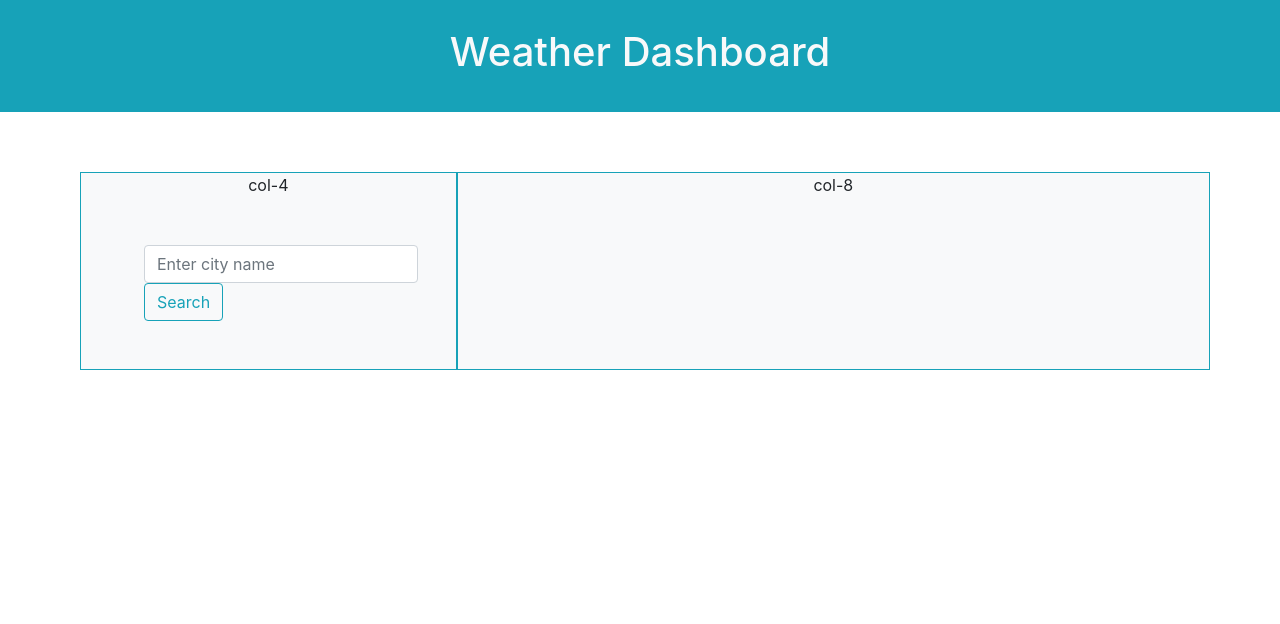
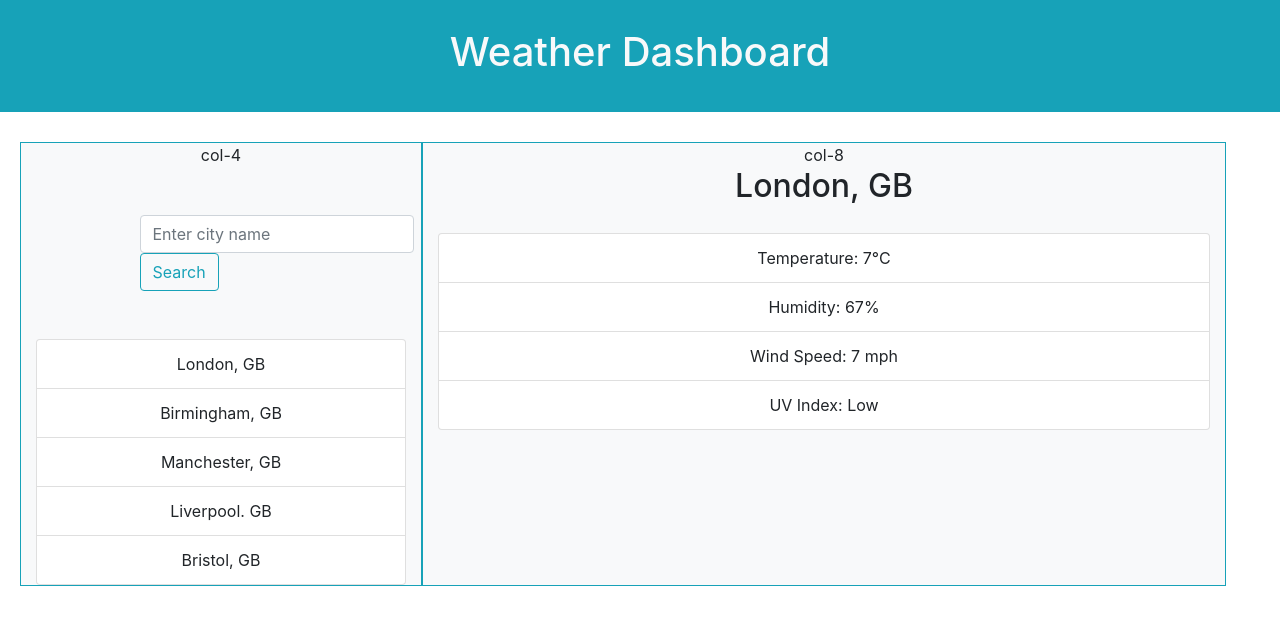
Before and after one commit to gemmac-coder/Weather_Dashboard, a plain HTML site: page index.html in a window 1280 px wide. Drawn offline with nearby package versions, Linux system fonts and the light colour scheme.

Commit message:
added basic html elements - except 5 day forecast

```diff
--- a/assets/css/style.css
+++ b/assets/css/style.css
@@ -3,13 +3,24 @@
   padding: 20px;
 }
 
-.container {
-  padding-top: 30px;
- width: 100%;
-
 .row {
   padding-top: 30px;
   padding-left: 10px;
+  width: 100%;
+}
+
+#div-row {
+  margin-left: 10px;
+  margin-right: 10px;
+  width: 95%;
+}
+
+#left-column {
+  margin-left: 20px;
+}
+
+.col {
+  margin-left: 20px;
 }
 
 .col-4 {
@@ -17,7 +28,14 @@
   width: 100%;
 }
 
+#searchbar {
+  margin-left: 15%;
+}
+
 .col-8 {
   text-align: center;
   width: 100%;
 }
+
+h2 {
+  padding-bottom: 20px;
--- a/index.html
+++ b/index.html
@@ -21,14 +21,31 @@
       <div id="main-container">
 
 
-    <div class="container">
-      <div class="d-flex row">
-        <div class="col-4 border border-info bg-light">col-4 <form class=" form-inline my-2 my-lg-0 p-5">
+
+      <div class="d-flex row" id="div-row">
+        <div class="col-4 border border-info bg-light" id='left-column"'>col-4 <form class=" form-inline my-2 my-lg-0 p-5" id="searchbar">
           <input class="form-control mr-sm-2" type="search" placeholder="Enter city name" aria-label="Search">
           <button class="btn btn-outline-info my-2 my-sm-0" type="submit">Search</button>
-        </form></div>
-        <div class="col-8 border border-info bg-light">col-8</div>
-  </div>
+        </form>
+        <ul class="list-group">
+          <li class="list-group-item">London, GB</li>
+          <li class="list-group-item">Birmingham, GB</li>
+          <li class="list-group-item">Manchester, GB</li>
+          <li class="list-group-item">Liverpool. GB</li>
+          <li class="list-group-item">Bristol, GB</li>
+        </ul></div>
+        <div class="col-8 border border-info bg-light">col-8
+          <div id="current-weather-div">
+          <h2>London, GB</h2>
+          <ul class="list-group">
+            <li class="list-group-item">Temperature: 7&deg;C</li>
+            <li class="list-group-item">Humidity: 67%</li>
+            <li class="list-group-item">Wind Speed: 7 mph</li>
+            <li class="list-group-item">UV Index: Low</li>
+          </ul></div>
+          </div>
+
+        </div>
   </div>
   </body>
   <script src="https://cdnjs.cloudflare.com/ajax/libs/jquery/3.2.1/jquery.min.js"></script>
```
